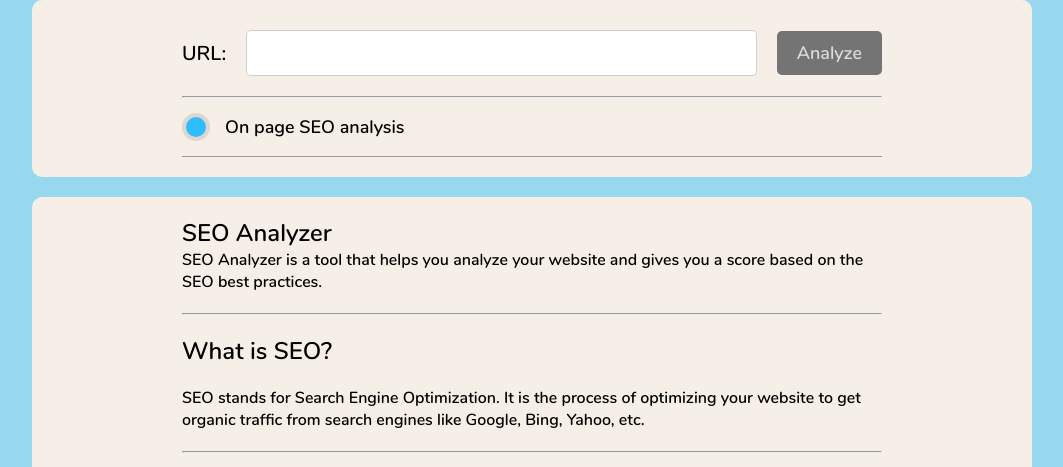
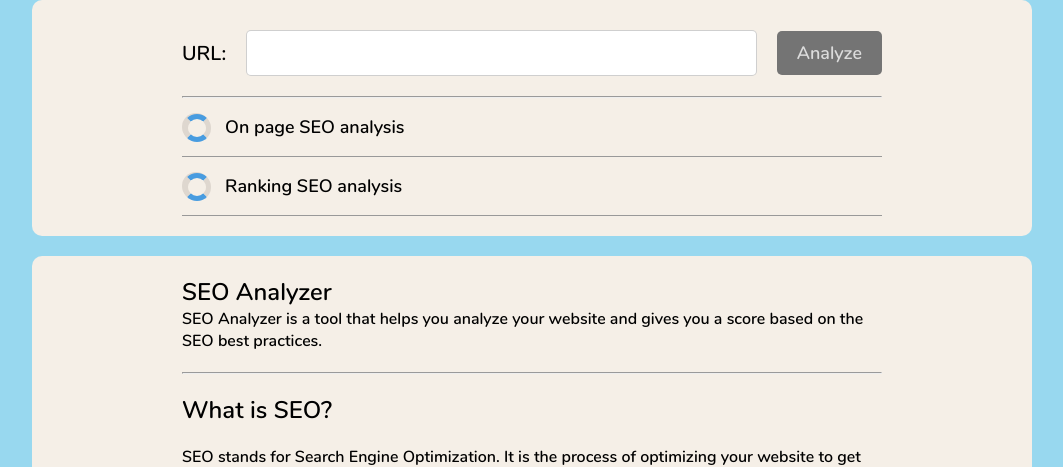
Before and after one commit to ilovemath25/SEO_Analyzer, a Flask app: template seo_analyzer_app/templates/loading.html in a window 1280 px wide. Shown: the part 70-537 px from the top of the page, without its empty margins (108-1171 px from the left). Run offline with Flask 3, Linux system fonts and the light colour scheme; the template is opened without the code that fills it, so the values that code supplies are empty; some libraries are stand-ins or nearby versions.

Commit message:
add task 2

```diff
--- a/seo_analyzer_app/routes/home.py
+++ b/seo_analyzer_app/routes/home.py
@@ -1,11 +1,14 @@
 from flask import Blueprint, render_template, request
 import json
+import os
 
 home = Blueprint('home', __name__)
 
 @home.route('/', methods=['GET', 'POST'])
 @home.route('/home', methods=['GET', 'POST'])
 def index():
+   for file in ["on_page_seo", "ranking_seo"]:
+      if os.path.exists(f"./seo_analyzer_app/utils/{file}.json"): os.remove(f"./seo_analyzer_app/utils/{file}.json")
    error = request.args.get('error')
    with open('seo_analyzer_app/data/recent_search.json') as f: recent_searches = json.load(f)
    if len(recent_searches) > 3: recent_searches = recent_searches[:3]
--- a/seo_analyzer_app/static/scripts/loading.js
+++ b/seo_analyzer_app/static/scripts/loading.js
@@ -1,9 +1,13 @@
+function finish(element) {
+   element.classList.remove("loading-status");
+   element.classList.add("finish-status");
+}
 function checkStatus() {
    fetch("/check_status")
    .then(response => response.json())
    .then(data => {
-      document.querySelector(".task1 .circle-status").classList.remove("loading-status");
-      document.querySelector(".task1 .circle-status").classList.add("finish-status");
+      if (data["task1"] === "done") finish(document.querySelector(".task1 .circle-status"));
+      if (data["task2"] === "done") finish(document.querySelector(".task2 .circle-status"));
    });
 }
 setInterval(checkStatus, 500);
--- a/seo_analyzer_app/templates/loading.html
+++ b/seo_analyzer_app/templates/loading.html
@@ -13,6 +13,10 @@
          <div class="circle-status loading-status"></div>
          <p>On page SEO analysis</p>
       </div>
+      <div class="task-container task2">
+         <div class="circle-status loading-status"></div>
+         <p>Ranking SEO analysis</p>
+      </div>
    </section>
 </main>
 <script src="{{ url_for('static', filename='scripts/loading.js') }}"></script>
```
